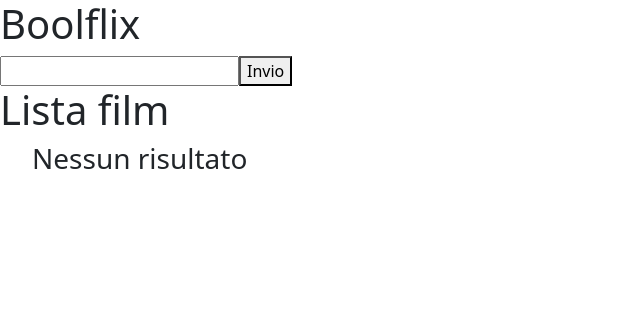
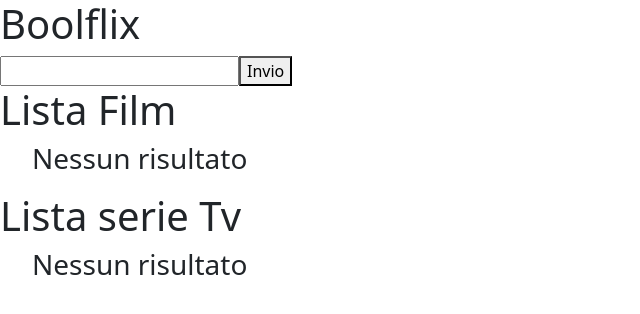
Before and after one commit to fabiodagostino27/react-boolflix, a React (Vite) app: page / in a window 1280 px wide. Shown: the top 314 px of the page, without its empty margins (0-640 px from the left). Built offline with nearby package versions, Linux system fonts and the light colour scheme.

Commit message:
ADD: tv shows and tv show components

```diff
--- a/src/components/Header.jsx
+++ b/src/components/Header.jsx
@@ -2,11 +2,12 @@ import { useContext } from "react";
 import { GlobalContext } from "../contexts/GlobalContext";
 
 export default function Header() {
-    const {search, setSearch, fetchMovies} = useContext(GlobalContext);
+    const {search, setSearch, fetchMovies, fetchTvShows} = useContext(GlobalContext);
 
     const handleSubmit = (e) => {
         e.preventDefault();
         fetchMovies(search);
+        fetchTvShows(search)
         setSearch("")
     };
 
--- a/src/components/Main.jsx
+++ b/src/components/Main.jsx
@@ -1,19 +1,11 @@
-import { useContext } from "react";
-import { GlobalContext } from "../contexts/GlobalContext";
-import Movie from "./Movie";
+import MoviesList from "./MoviesList";
+import TvShowsList from "./TvShowsList";
 
 export default function Main() {
-    const { movie, movies, fetchMovies } = useContext(GlobalContext);
-
     return (
         <main>
-            <h1>Lista film</h1>
-            <ul>
-                {
-                    movies.length === 0 ? <h3>Nessun risultato</h3> :
-                    movies.map(m => <Movie key={m.id} movie={m} />)
-                }
-            </ul>
+            <MoviesList />
+            <TvShowsList />
         </main>
     )
 }
--- a/src/components/Movie.jsx
+++ b/src/components/Movie.jsx
@@ -1,19 +1,7 @@
+import { langToFlag } from "../data/langToFlag";
+
 export default function Movie(props) {
     const {title, original_title, original_language, vote_average} = props.movie;
-
-    const langToFlag = [
-        { lang: "en", img: 'https://flagicons.lipis.dev/flags/4x3/gb.svg' },
-        { lang: "it", img: 'https://flagicons.lipis.dev/flags/4x3/it.svg' },
-        { lang: "es", img: 'https://flagicons.lipis.dev/flags/4x3/es.svg' },
-        { lang: "fr", img: 'https://flagicons.lipis.dev/flags/4x3/fr.svg' },
-        { lang: "de", img: 'https://flagicons.lipis.dev/flags/4x3/de.svg' },
-        { lang: "pt", img: 'https://flagicons.lipis.dev/flags/4x3/pt.svg' },
-        { lang: "ru", img: 'https://flagicons.lipis.dev/flags/4x3/ru.svg' },
-        { lang: "ja", img: 'https://flagicons.lipis.dev/flags/4x3/jp.svg' },
-        { lang: "zh", img: 'https://flagicons.lipis.dev/flags/4x3/cn.svg' },
-        { lang: "ar", img: 'https://flagicons.lipis.dev/flags/4x3/sa.svg' }
-    ];
-
     const flag = langToFlag.find(e => e.lang === original_language);
 
     return (
--- /dev/null
+++ b/src/components/MoviesList.jsx
@@ -0,0 +1,18 @@
+import { useContext } from "react";
+import { GlobalContext } from "../contexts/GlobalContext";
+import Movie from "./Movie";
+
+export default function MoviesList() {
+    const { movies } = useContext(GlobalContext);
+
+    return (
+        <div>
+            <h1>Lista Film</h1>
+            <ul>
+                {
+                    movies.length === 0 ? <h3>Nessun risultato</h3> : movies.map(m => <Movie key={m.id} movie={m} />)
+                }
+            </ul>
+        </div>
+    )
+}
--- /dev/null
+++ b/src/components/TvShow.jsx
@@ -0,0 +1,14 @@
+import { langToFlag } from "../data/langToFlag";
+
+export default function TvShow(props) {
+    const { name, original_name, original_language, vote_average } = props.tvShow;
+    const flag = langToFlag.find(e => e.lang === original_language);
+
+    return (
+        <li>
+            {name}
+            <img src={flag ? flag.img : "https://flagicons.lipis.dev/flags/4x3/xx.svg"} alt={original_language} style={{ width: 20 }} />
+            ({original_name}, {vote_average})
+        </li>
+    )
+}
--- /dev/null
+++ b/src/components/TvShowsList.jsx
@@ -0,0 +1,19 @@
+import { useContext } from "react";
+import { GlobalContext } from "../contexts/GlobalContext";
+import TvShow from "./TvShow";
+
+
+export default function TvShowsList() {
+    const { tvShows } = useContext(GlobalContext);
+
+    return (
+        <div>
+            <h1>Lista serie Tv</h1>
+            <ul>
+                {
+                    tvShows.length === 0 ? <h3>Nessun risultato</h3> : tvShows.map(t => <TvShow key={t.id} tvShow={t} />)
+                }
+            </ul>
+        </div>
+    )
+}
--- a/src/contexts/GlobalContext.jsx
+++ b/src/contexts/GlobalContext.jsx
@@ -5,9 +5,11 @@ const GlobalContext = createContext();
 const GlobalProvider = ({ children }) => {
 
     const [movies, setMovies] = useState([]);
+    const [tvShows, setTvShows] = useState([]);
     const [search, setSearch] = useState("");
 
-    const url = `https://api.themoviedb.org/3/search/movie?query=${search}&include_adult=false&language=it-IT&page=1`
+    const urlMovies = `https://api.themoviedb.org/3/search/movie?query=${search}&include_adult=false&language=it-IT&page=1`;
+    const urlTvShows = `https://api.themoviedb.org/3/search/tv?query=${search}&include_adult=false&language=it-IT&page=1`;
     const options = {
         method: "GET",
         headers: {
@@ -17,14 +19,21 @@ const GlobalProvider = ({ children }) => {
     };
 
     const fetchMovies = () => {
-        fetch(url, options)
+        fetch(urlMovies, options)
             .then(res => res.json())
             .then(data => setMovies(data.results))
             .catch(err => console.error(err));
     };
 
+    const fetchTvShows = () => {
+        fetch(urlTvShows, options)
+            .then(res => res.json())
+            .then(data => setTvShows(data.results))
+            .catch(err => console.error(err));
+    };
+
     return (
-        <GlobalContext.Provider value={{search, setSearch, movies, fetchMovies}}>
+        <GlobalContext.Provider value={{search, setSearch, movies, fetchMovies, tvShows, fetchTvShows}}>
             {children}
         </GlobalContext.Provider>
     )
--- /dev/null
+++ b/src/data/langToFlag.js
@@ -0,0 +1,12 @@
+export const langToFlag = [
+    { lang: "en", img: 'https://flagicons.lipis.dev/flags/4x3/gb.svg' },
+    { lang: "it", img: 'https://flagicons.lipis.dev/flags/4x3/it.svg' },
+    { lang: "es", img: 'https://flagicons.lipis.dev/flags/4x3/es.svg' },
+    { lang: "fr", img: 'https://flagicons.lipis.dev/flags/4x3/fr.svg' },
+    { lang: "de", img: 'https://flagicons.lipis.dev/flags/4x3/de.svg' },
+    { lang: "pt", img: 'https://flagicons.lipis.dev/flags/4x3/pt.svg' },
+    { lang: "ru", img: 'https://flagicons.lipis.dev/flags/4x3/ru.svg' },
+    { lang: "ja", img: 'https://flagicons.lipis.dev/flags/4x3/jp.svg' },
+    { lang: "zh", img: 'https://flagicons.lipis.dev/flags/4x3/cn.svg' },
+    { lang: "ar", img: 'https://flagicons.lipis.dev/flags/4x3/sa.svg' }
+];
```
